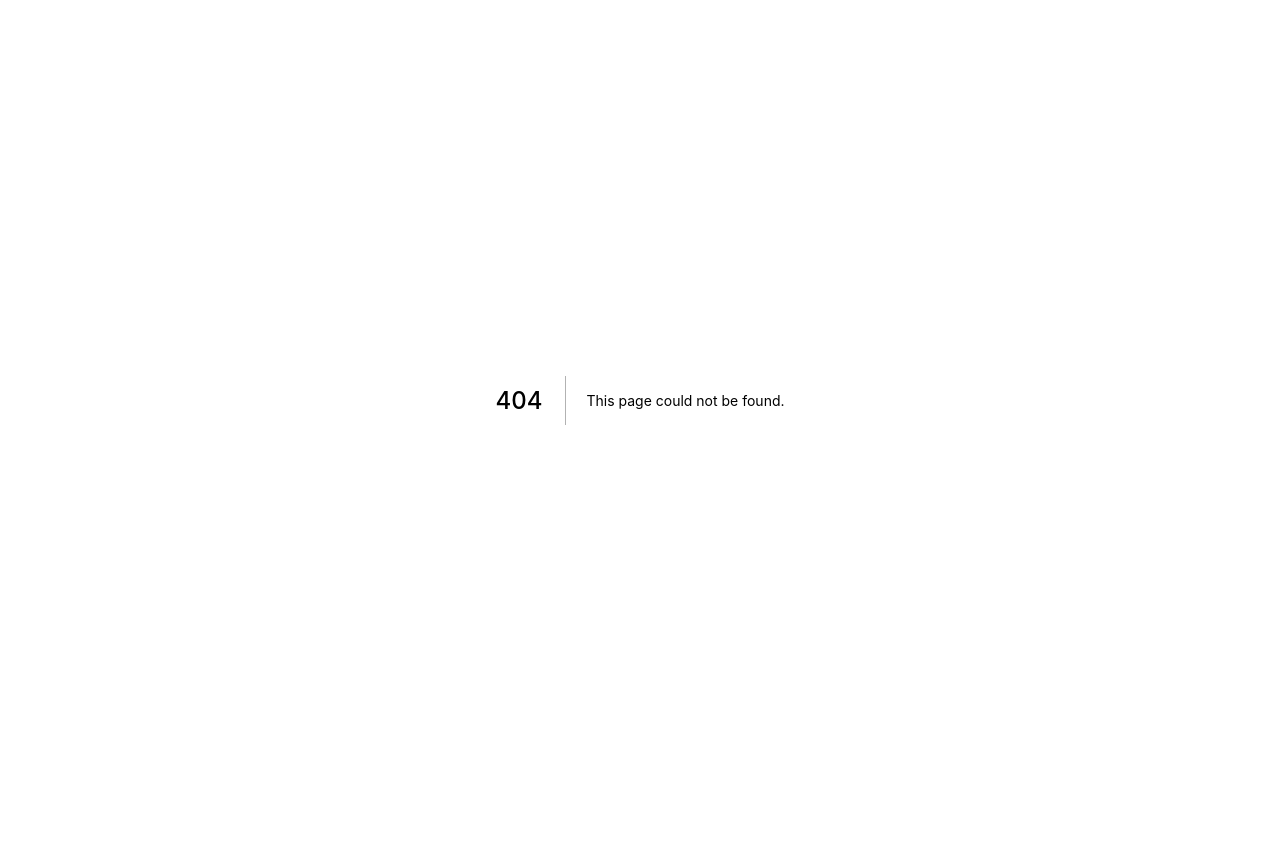
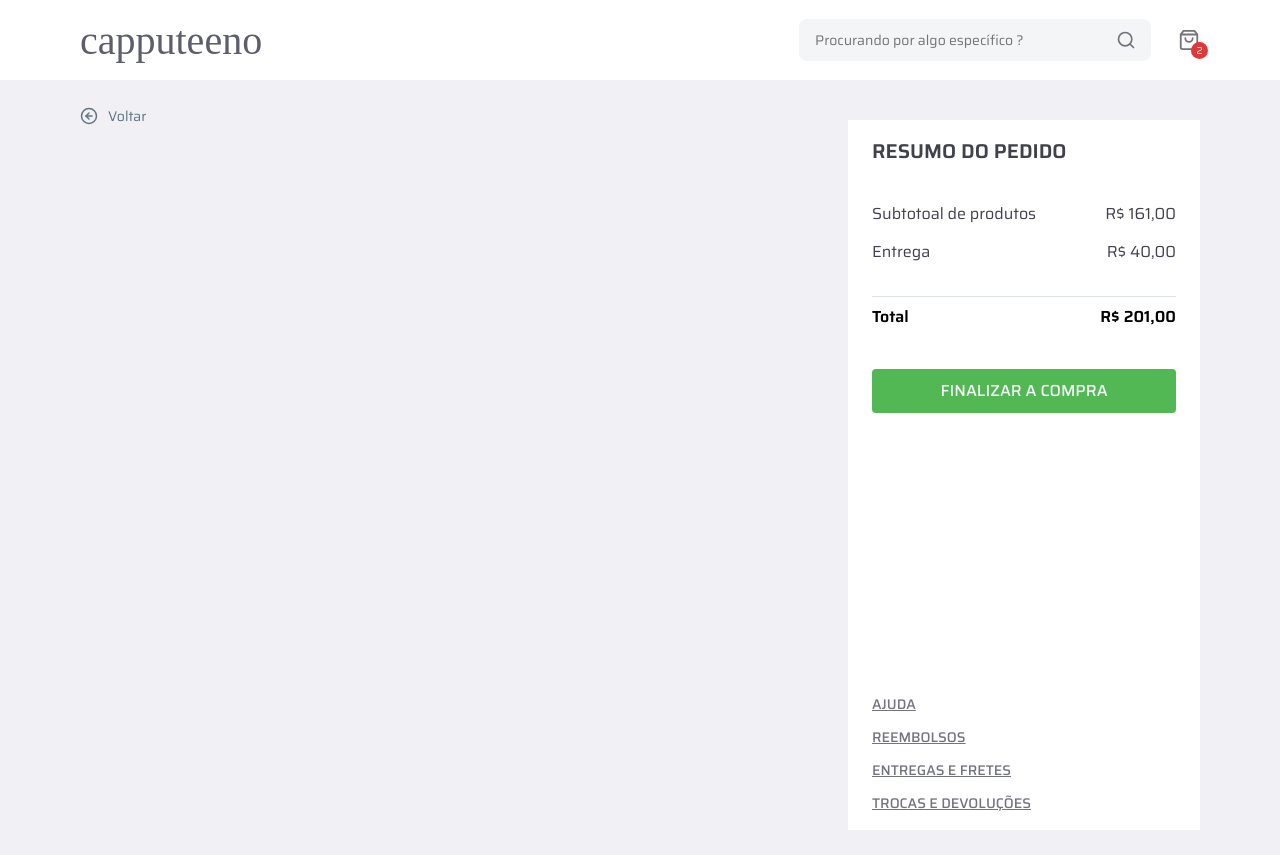
Before and after one commit to Ricmaloy/capputeeno, a Next.js app: page /cart in a window 1280 px wide. Before the commit this address had no page. Before the commit the page ends 800 px from the top, so only its background shows below. Built offline with nearby package versions, Linux system fonts and the light colour scheme; a web font is replaced by a local one.

Commit message:
chore/create checkout section

```diff
--- /dev/null
+++ b/src/pages/cart/index.tsx
@@ -0,0 +1,60 @@
+import { useRouter } from 'next/router';
+import { FiArrowLeftCircle } from 'react-icons/fi';
+import { Header } from '../../components/Header';
+
+import {
+    Container,
+    GoBackSection,
+    CheckoutContainer,
+    CheckoutTitle,
+    CheckoutSection,
+    Divider,
+    CheckoutButton,
+    CheckoutLink
+} from '../../styles/pages/Cart';
+
+export default function Cart() {
+    const router = useRouter();
+
+    function handleGoBack() {
+        router.back();
+    }
+
+    return (
+        <>
+            <Header/>
+            <Container>
+                <GoBackSection onClick={handleGoBack} >
+                    <FiArrowLeftCircle/>
+                    <p>Voltar</p>
+                </GoBackSection>
+
+                <CheckoutContainer>
+                    <CheckoutTitle>Resumo do Pedido</CheckoutTitle>
+                    <CheckoutSection>
+                        <span>Subtotoal de produtos</span>
+                        <span>R$ 161,00</span>
+                    </CheckoutSection>
+                    <CheckoutSection>
+                        <span>Entrega</span>
+                        <span>R$ 40,00</span>
+                    </CheckoutSection>
+
+                    <Divider />
+
+                    <CheckoutSection>
+                        <h3>Total</h3>
+                        <h3>R$ 201,00</h3>
+                    </CheckoutSection>
+
+                    <CheckoutButton>Finalizar a compra</CheckoutButton>
+
+                    <CheckoutLink>ajuda</CheckoutLink>
+                    <CheckoutLink>reembolsos</CheckoutLink>
+                    <CheckoutLink>entregas e fretes</CheckoutLink>
+                    <CheckoutLink>trocas e devoluções</CheckoutLink>
+                </CheckoutContainer>
+            </Container>
+        </>
+    )
+}
--- /dev/null
+++ b/src/styles/pages/Cart.ts
@@ -0,0 +1,108 @@
+import styled from 'styled-components';
+
+export const Container = styled.div`
+    max-width: 112rem;
+    height: 100%;
+    margin: 2.5rem auto;
+
+    display: grid;
+    grid-template-columns: 1fr 35.2rem;
+    column-gap: 3.2rem;
+`
+export const GoBackSection = styled.div`
+    width: fit-content;
+    height: fit-content;
+
+    color: #617480;
+    margin-bottom: 2.2rem;
+    cursor: pointer;
+
+    display: flex;
+    align-items: center;
+    gap: 1rem;
+
+    svg {
+        font-size: 1.8rem;
+    }
+
+    p {
+        font-size: 1.4rem;
+    }
+`
+export const CheckoutContainer = styled.div`
+    background-color: #ffffff;
+    padding: 1.6rem 2.4rem;
+    margin-top: 1.5rem;
+`
+
+export const CheckoutTitle = styled.h1`
+    font-size: 2rem;
+    font-weight: 600;
+    line-height: 3rem;
+    text-transform: uppercase;
+
+    color: #41414d;
+    margin-bottom: 2.9rem;
+`
+
+export const CheckoutSection = styled.div`
+    display: flex;
+    justify-content: space-between;
+
+    span {
+        font-size: 1.6rem;
+        font-weight: 400;
+        line-height: 2.4;
+        color: #41414d;
+    }
+
+    h3 {
+        font-size: 1.6rem;
+        font-weight: 600;
+        line-height: 2.4rem;
+    }
+`
+
+export const Divider = styled.div`
+    width: 100%;
+    height: 1px;
+    background-color:  #dce2e6;
+    margin: 2.4rem 0 0.8rem;
+`
+
+export const CheckoutButton = styled.button`
+    width: 100%;
+    font-family: Saira;
+    font-size: 1.6rem;
+    font-weight: 500;
+    line-height: 2.4rem;
+    text-transform: uppercase;
+
+    padding: 1rem 0;
+    border: none;
+    border-radius: 0.4rem;
+    background-color: #51b853;
+    margin-top: 4rem;
+    margin-bottom: 28.1rem;
+    color: #F5F5Fa;
+
+    cursor: pointer;
+    transition: filter 0.3s;
+
+    &:hover {
+        filter: brightness(0.9);
+    }
+`
+
+export const CheckoutLink = styled.p`
+    font-size: 1.4rem;
+    font-weight: 500;
+    line-height: 2.1rem;
+    text-transform: uppercase;
+    color: #737380;
+    text-decoration: underline;
+
+    & + & {
+        margin-top: 1.2rem;
+    }
+`
```
